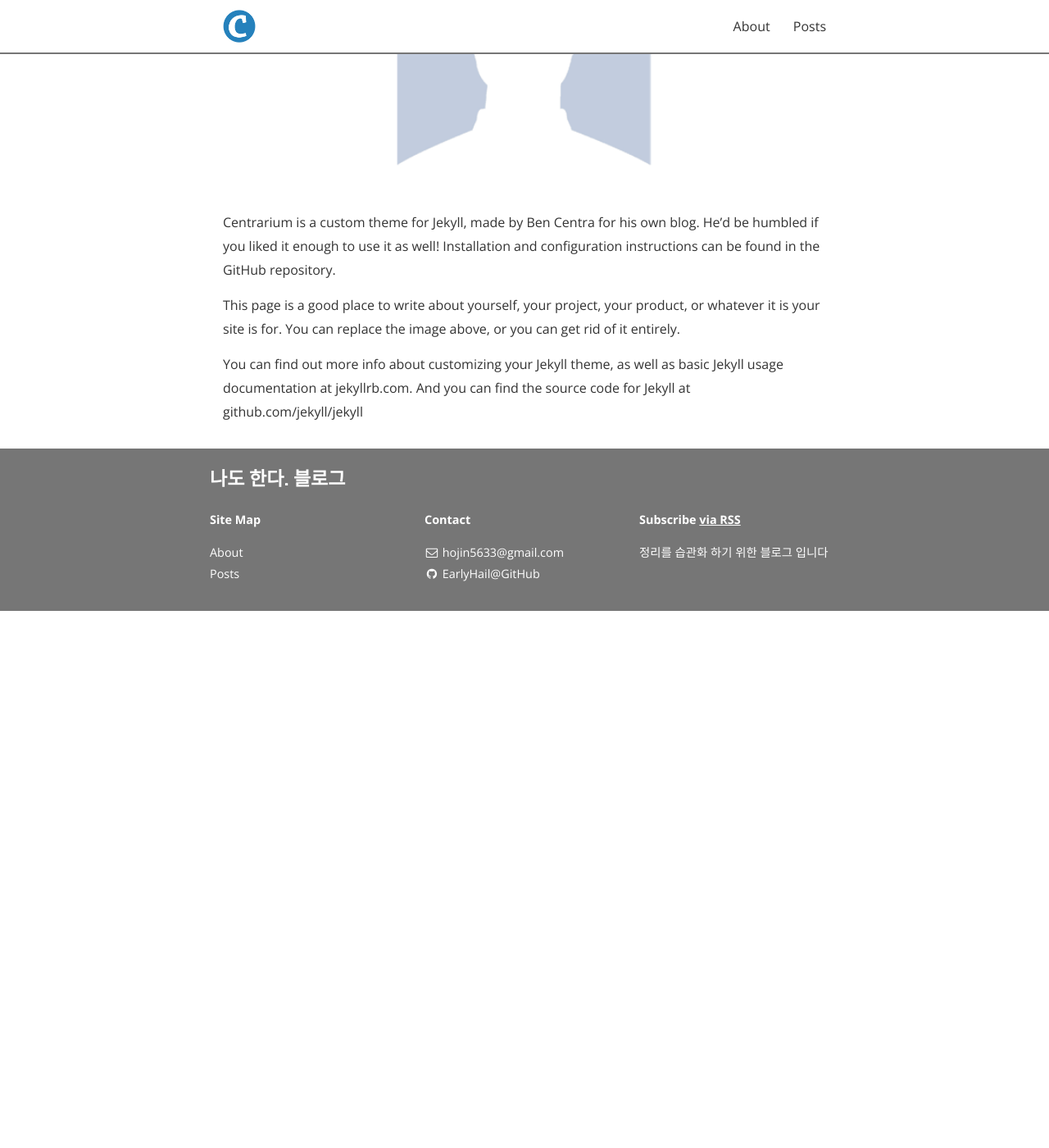
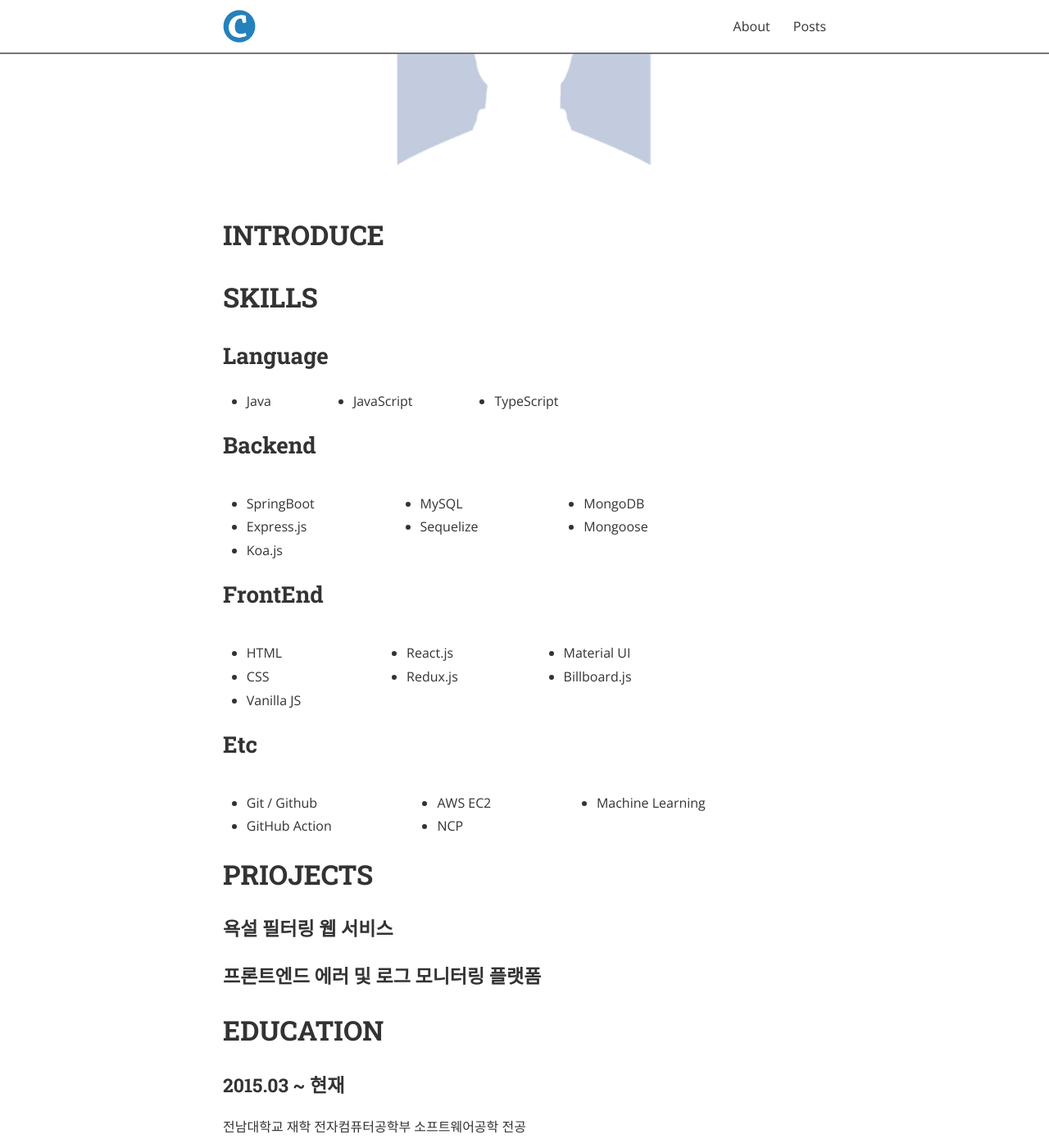
Before and after one commit to EarlyHail/EarlyHail.github.io, a Jekyll site: the page built from about.md, in a window 1280 px wide and 1400 px high, scrolled down 314 px. Shown: the whole window at 82% size. Built offline with Jekyll 4.4.1, drawn with Linux system fonts in a browser that asks for light colours; nearby versions of some CDN libraries; before the commit the page ends 1059 px from its top, so only the background shows below that; some of the changed text lies outside the part shown.

Commit message:
[about] about 페이지 초안 작성
- about 페이지 초안 작성

```diff
--- a/about.md
+++ b/about.md
@@ -5,14 +5,95 @@ permalink: /about/
 main_nav: true
 ---
 
-![alt text]({{ site.baseurl }}/assets/profile-placeholder.gif "Profile Picture"){:.profile}
+![alt text](/assets/profile-placeholder.gif "Profile Picture"){:.profile}
 
-Centrarium is a custom theme for Jekyll, made by [Ben Centra][bencentra] for his own blog. He'd be humbled if you liked it enough to use it as well! Installation and configuration instructions can be found in the [GitHub repository](https://github.com/bencentra/centrarium).
+# INTRODUCE
 
-This page is a good place to write about yourself, your project, your product, or whatever it is your site is for. You can replace the image above, or you can get rid of it entirely.
+# SKILLS
 
-You can find out more info about customizing your Jekyll theme, as well as basic Jekyll usage documentation at [jekyllrb.com](http://jekyllrb.com/). And you can find the source code for Jekyll at [github.com/jekyll/jekyll](https://github.com/jekyll/jekyll)
+## Language
 
-[centrarium]: https://github.com/bencentra/centrarium
-[bencentra]: http://bencentra.com
-[jekyll]: https://github.com/jekyll/jekyll
+<div>
+  <ul style="display:flex; flex-direction:row;">
+    <li>Java</li>
+    <li style="margin-left:100px">JavaScript</li>
+    <li style="margin-left:100px">TypeScript</li>
+  </ul>
+</div>
+
+## Backend
+
+<div style="display:flex; flex-direction:row;">
+  <ul>
+    <li>SpringBoot</li>
+    <li>Express.js</li>
+    <li>Koa.js</li>
+  </ul>
+  <ul style="margin-left:100px;">
+    <li>MySQL</li>
+    <li>Sequelize</li>
+  </ul>
+  <ul style="margin-left:100px;">
+    <li>MongoDB</li>
+    <li>Mongoose</li>
+  </ul>
+</div>
+
+## FrontEnd
+
+<div style="display:flex; flex-direction:row;">
+  <ul>
+    <li>HTML</li>
+    <li>CSS</li>
+    <li>Vanilla JS</li>
+  </ul>
+  <ul style="margin-left:100px;">
+    <li>React.js</li>
+    <li>Redux.js</li>
+  </ul>
+  <ul style="margin-left:100px;">
+    <li>Material UI</li>
+    <li>Billboard.js</li>
+  </ul>
+</div>
+
+## Etc
+
+<div style="display:flex; flex-direction:row;">
+  <ul>
+    <li>Git / Github</li>
+    <li>GitHub Action</li>
+  </ul>
+  <ul style="margin-left:100px;">
+    <li>AWS EC2</li>
+    <li>NCP</li>
+  </ul>
+  <ul style="margin-left:100px;">
+    <li>Machine Learning</li>
+  </ul>
+</div>
+
+# PRIOJECTS
+
+### 욕설 필터링 웹 서비스
+
+### 프론트엔드 에러 및 로그 모니터링 플랫폼
+
+# EDUCATION
+
+### 2015.03 ~ 현재
+
+전남대학교 재학
+전자컴퓨터공학부 소프트웨어공학 전공
+
+### 2020.01 ~ 현재
+
+전남대학교 소프트웨어언어 및 시스템 연구실 학부 연구원
+
+### 2020.07 ~ 2020.08
+
+네이버 커넥트재단 부스트캠프 챌린지 웹 풀스택 과정 수료
+
+### 2020.08 ~ 2020.12
+
+네이버 커넥트재단 부스트캠프 멤버십 웹 풀스택 과정 수료
```
